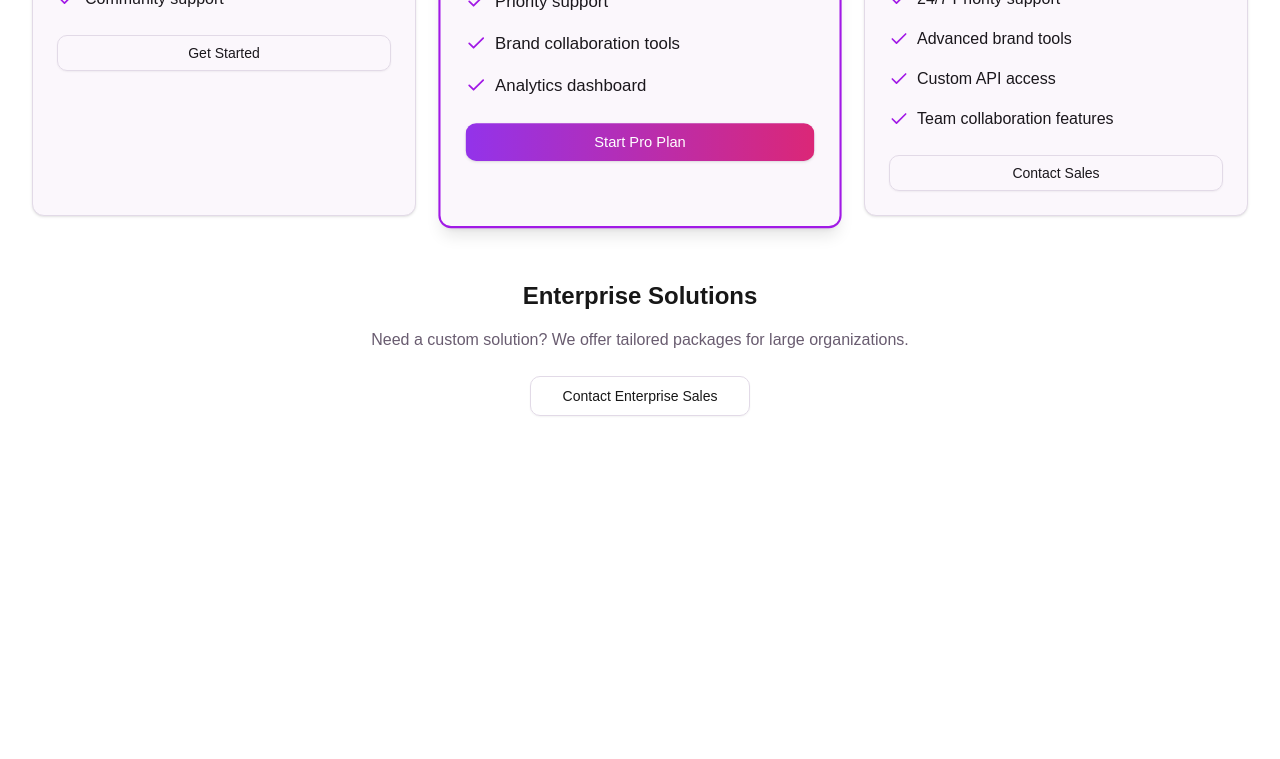
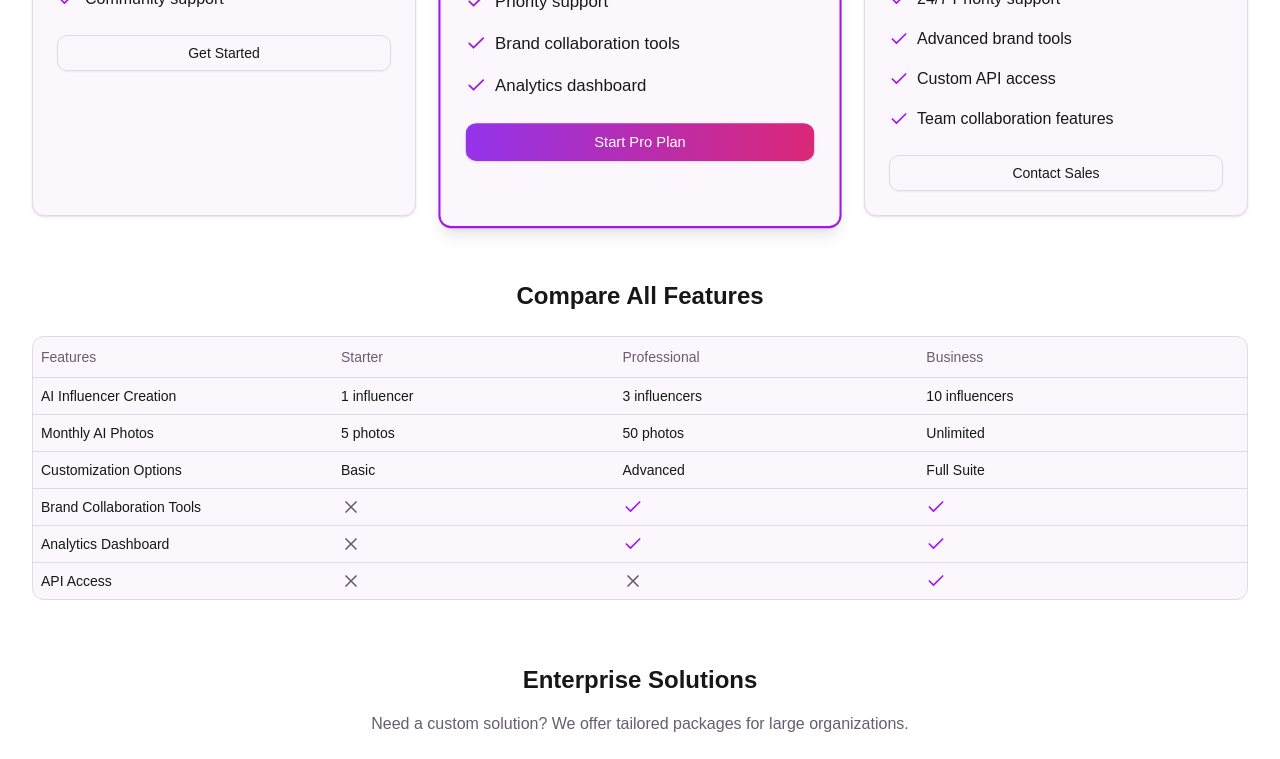
Before and after one commit to Jazys/instagen, a Next.js app: page /pricing in a window 1280 px wide. Shown: the part 546-1305 px from the top of the page. Before the commit the page ends 1010 px from the top, so only its background shows below. Built offline with nearby package versions, Linux system fonts and the light colour scheme.

Commit message:
feat(gallery): Add image preview modal and interactive cards

```diff
--- /dev/null
+++ b/src/components/gallery/ImagePreviewModal.tsx
@@ -0,0 +1,58 @@
+
+import { Dialog, DialogContent } from "@/components/ui/dialog"
+import { Button } from "@/components/ui/button"
+import { Heart, Share2, Download } from "lucide-react"
+import Image from "next/image"
+
+interface ImagePreviewModalProps {
+  isOpen: boolean
+  onClose: () => void
+  imageSrc: string
+}
+
+export const ImagePreviewModal = ({ isOpen, onClose, imageSrc }: ImagePreviewModalProps) => {
+  return (
+    <Dialog open={isOpen} onOpenChange={onClose}>
+      <DialogContent className="max-w-4xl p-0 overflow-hidden">
+        <div className="flex flex-col md:flex-row">
+          <div className="relative w-full md:w-2/3 aspect-[4/5]">
+            <Image
+              src={imageSrc}
+              alt="AI Influencer Preview"
+              fill
+              className="object-cover"
+              sizes="(max-width: 768px) 100vw, 66vw"
+            />
+          </div>
+          <div className="w-full md:w-1/3 p-6 space-y-6">
+            <div>
+              <h3 className="text-lg font-semibold mb-2">AI Influencer</h3>
+              <p className="text-muted-foreground text-sm">
+                Generated with advanced AI technology
+              </p>
+            </div>
+            <div className="flex gap-4">
+              <Button variant="outline" size="icon">
+                <Heart className="w-4 h-4" />
+              </Button>
+              <Button variant="outline" size="icon">
+                <Share2 className="w-4 h-4" />
+              </Button>
+              <Button variant="outline" size="icon">
+                <Download className="w-4 h-4" />
+              </Button>
+            </div>
+            <div className="space-y-2">
+              <h4 className="font-medium">Details</h4>
+              <ul className="text-sm space-y-1 text-muted-foreground">
+                <li>Style: Contemporary</li>
+                <li>Resolution: 4K</li>
+                <li>Created: Recently</li>
+              </ul>
+            </div>
+          </div>
+        </div>
+      </DialogContent>
+    </Dialog>
+  )
+}
--- /dev/null
+++ b/src/components/pricing/ComparisonTable.tsx
@@ -0,0 +1,99 @@
+
+import { Table, TableBody, TableCell, TableHead, TableHeader, TableRow } from "@/components/ui/table"
+import { Check, X } from "lucide-react"
+
+export const ComparisonTable = () => {
+  const features = [
+    {
+      name: "AI Influencer Creation",
+      starter: "1 influencer",
+      pro: "3 influencers",
+      business: "10 influencers"
+    },
+    {
+      name: "Monthly AI Photos",
+      starter: "5 photos",
+      pro: "50 photos",
+      business: "Unlimited"
+    },
+    {
+      name: "Customization Options",
+      starter: "Basic",
+      pro: "Advanced",
+      business: "Full Suite"
+    },
+    {
+      name: "Brand Collaboration Tools",
+      starter: false,
+      pro: true,
+      business: true
+    },
+    {
+      name: "Analytics Dashboard",
+      starter: false,
+      pro: true,
+      business: true
+    },
+    {
+      name: "API Access",
+      starter: false,
+      pro: false,
+      business: true
+    }
+  ]
+
+  return (
+    <div className="rounded-lg border bg-card">
+      <Table>
+        <TableHeader>
+          <TableRow>
+            <TableHead className="w-[300px]">Features</TableHead>
+            <TableHead>Starter</TableHead>
+            <TableHead>Professional</TableHead>
+            <TableHead>Business</TableHead>
+          </TableRow>
+        </TableHeader>
+        <TableBody>
+          {features.map((feature, i) => (
+            <TableRow key={i}>
+              <TableCell className="font-medium">{feature.name}</TableCell>
+              <TableCell>
+                {typeof feature.starter === "boolean" ? (
+                  feature.starter ? (
+                    <Check className="w-5 h-5 text-primary" />
+                  ) : (
+                    <X className="w-5 h-5 text-muted-foreground" />
+                  )
+                ) : (
+                  feature.starter
+                )}
+              </TableCell>
+              <TableCell>
+                {typeof feature.pro === "boolean" ? (
+                  feature.pro ? (
+                    <Check className="w-5 h-5 text-primary" />
+                  ) : (
+                    <X className="w-5 h-5 text-muted-foreground" />
+                  )
+                ) : (
+                  feature.pro
+                )}
+              </TableCell>
+              <TableCell>
+                {typeof feature.business === "boolean" ? (
+                  feature.business ? (
+                    <Check className="w-5 h-5 text-primary" />
+                  ) : (
+                    <X className="w-5 h-5 text-muted-foreground" />
+                  )
+                ) : (
+                  feature.business
+                )}
+              </TableCell>
+            </TableRow>
+          ))}
+        </TableBody>
+      </Table>
+    </div>
+  )
+}
--- a/src/pages/gallery.tsx
+++ b/src/pages/gallery.tsx
@@ -8,9 +8,11 @@ import { Search, Filter, SlidersHorizontal } from "lucide-react"
 import Head from "next/head"
 import Image from "next/image"
 import { useState } from "react"
+import { ImagePreviewModal } from '@/components/gallery/ImagePreviewModal'
 
 export default function GalleryPage() {
   const [showFilters, setShowFilters] = useState(false)
+  const [selectedImage, setSelectedImage] = useState<string | null>(null)
 
   const galleryImages = [
     '/photo-8-m84j64ee.jpeg',
@@ -90,23 +92,35 @@ export default function GalleryPage() {
               </Card>
             )}
 
-            <div className="grid grid-cols-1 md:grid-cols-2 lg:grid-cols-3 xl:grid-cols-4 gap-6">
+            <div className='grid grid-cols-1 md:grid-cols-2 lg:grid-cols-3 xl:grid-cols-4 gap-6'>
               {galleryImages.map((src, i) => (
-                <Card key={i} className="overflow-hidden group cursor-pointer hover:shadow-lg transition-all">
-                  <CardContent className="p-0">
-                    <div className="relative aspect-[4/5] bg-muted/50">
+                <Card
+                  key={i}
+                  className='overflow-hidden group cursor-pointer hover:shadow-lg transition-all'
+                  onClick={() => setSelectedImage(src)}
+                >
+                  <CardContent className='p-0'>
+                    <div className='relative aspect-[4/5] bg-muted/50'>
                       <Image
                         src={src}
                         alt={`AI Influencer ${i + 1}`}
                         fill
-                        className="object-cover transition-transform duration-300 group-hover:scale-105"
-                        sizes="(max-width: 768px) 100vw, (max-width: 1200px) 50vw, 25vw"
+                        className='object-cover transition-transform duration-300 group-hover:scale-105'
+                        sizes='(max-width: 768px) 100vw, (max-width: 1200px) 50vw, 25vw'
                       />
                     </div>
                   </CardContent>
                 </Card>
               ))}
             </div>
+
+            {selectedImage && (
+              <ImagePreviewModal
+                isOpen={!!selectedImage}
+                onClose={() => setSelectedImage(null)}
+                imageSrc={selectedImage}
+              />
+            )}
 
             <div className="flex justify-center">
               <Button variant="outline" size="lg">
--- a/src/pages/pricing.tsx
+++ b/src/pages/pricing.tsx
@@ -1,9 +1,9 @@
-
 import { Button } from "@/components/ui/button"
 import { Card, CardContent, CardDescription, CardFooter, CardHeader, CardTitle } from "@/components/ui/card"
 import { Check } from "lucide-react"
 import { Navbar } from "@/components/layout/Navbar"
 import Head from "next/head"
+import { ComparisonTable } from '@/components/pricing/ComparisonTable'
 
 export default function PricingPage() {
   const tiers = [
@@ -123,6 +123,11 @@ export default function PricingPage() {
             ))}
           </div>
 
+          <div className='mt-16'>
+            <h2 className='text-2xl font-bold mb-6 text-center'>Compare All Features</h2>
+            <ComparisonTable />
+          </div>
+
           <div className="mt-16 text-center">
             <h2 className="text-2xl font-bold mb-4">Enterprise Solutions</h2>
             <p className="text-muted-foreground mb-6">
```
